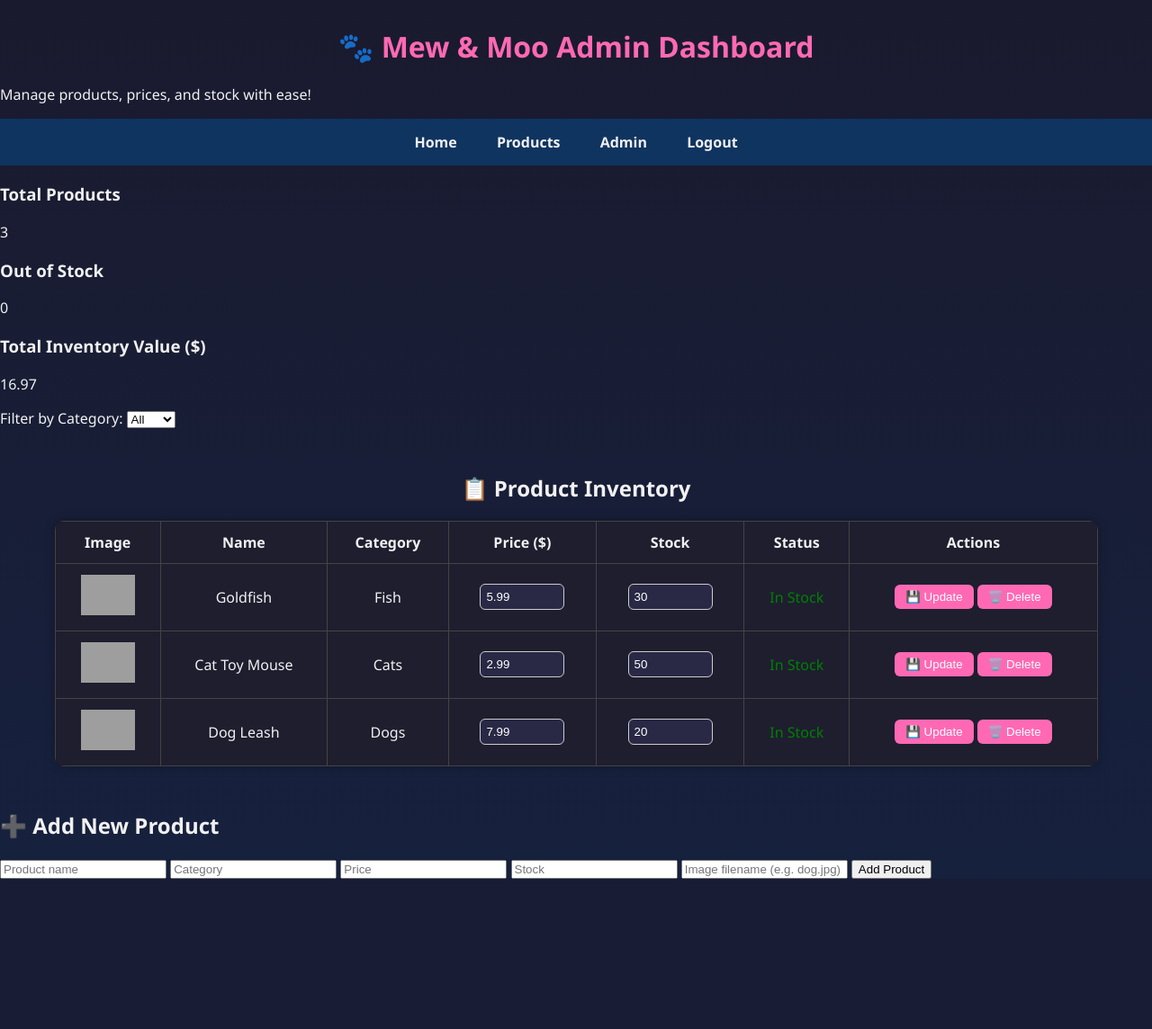
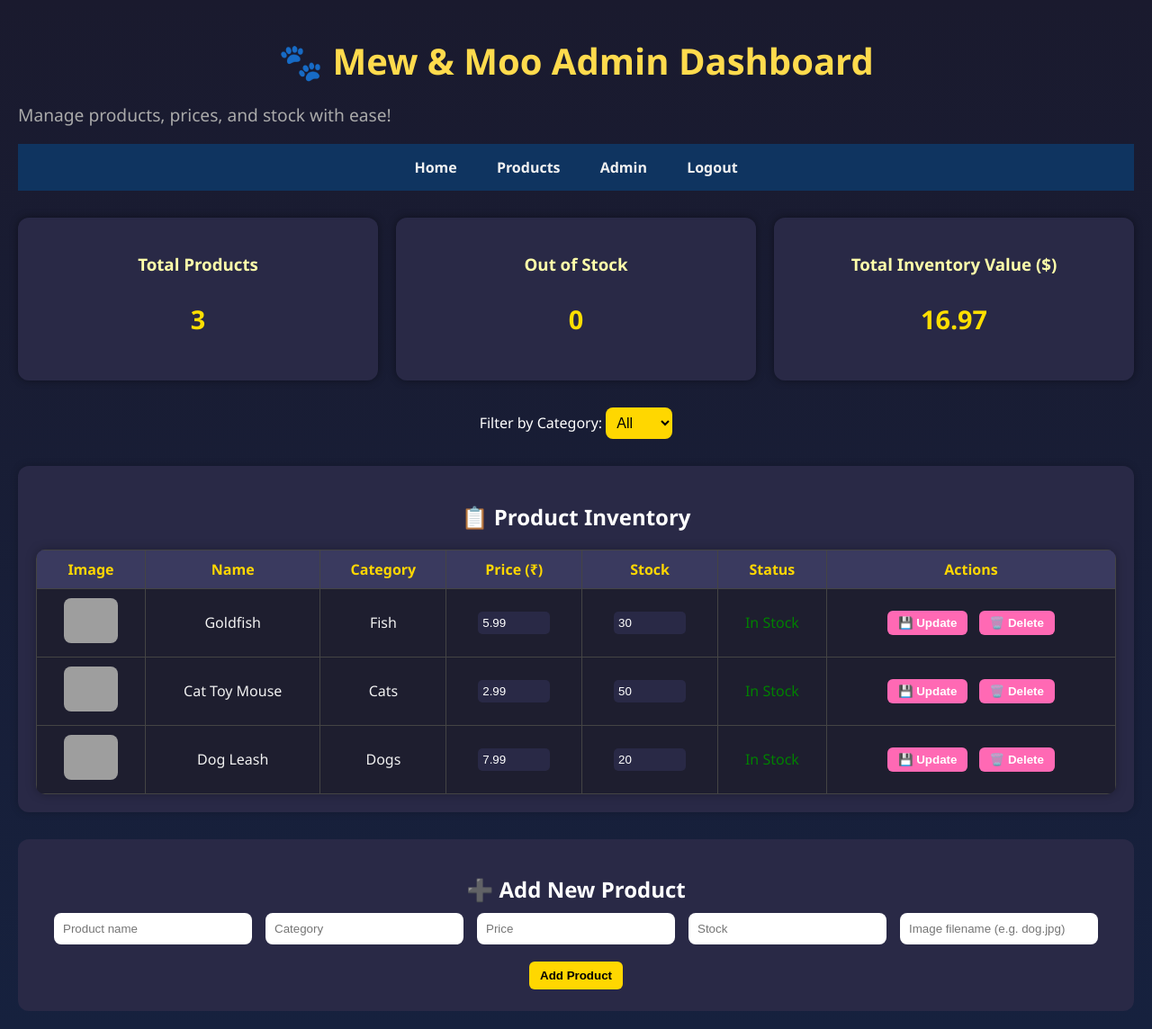
Before and after one commit to VRahul98/mew-moo, a Flask app: page /admin in a window 1280 px wide. Shown: the whole page at 90% size. Before the commit the page ends 977 px from the top, so only its background shows below. Run offline with Flask 3, Linux system fonts and the light colour scheme; the visitor is signed in with stand-in values (Sample User, id 1); grey boxes are pictures that could not be loaded.

Commit message:
Upgraded admin layout and changed currency to rupees

```diff
--- a/static/css/style.css
+++ b/static/css/style.css
@@ -477,3 +477,249 @@ footer {
 .admin-table button:hover {
     background-color: #ff1493;
 }
+.admin-dashboard {
+    background-color: #292946;
+    padding: 20px;
+    color: #f1f1f1;
+    margin: 20px;
+    border-radius: 10px;
+    text-align: center;
+}
+
+.dashboard-cards {
+    display: flex;
+    justify-content: center;
+    gap: 30px;
+    flex-wrap: wrap;
+}
+
+.card-summary {
+    background-color: #1e1e2f;
+    padding: 20px;
+    border-radius: 12px;
+    box-shadow: 0 0 10px #0005;
+    min-width: 150px;
+}
+
+.card-summary h3 {
+    margin-bottom: 10px;
+    color: #ff69b4;
+}
+.admin-title {
+  font-size: 2rem;
+  color: #ffd700;
+  text-align: center;
+  margin-top: 20px;
+}
+
+.admin-section {
+  background: #292946;
+  padding: 20px;
+  border-radius: 12px;
+  margin: 20px 0;
+  box-shadow: 0 0 10px #0003;
+  color: #fff;
+}
+
+.flashes li {
+  background: #ffdfba;
+  padding: 10px;
+  margin: 5px;
+  border-radius: 5px;
+}
+/* General Reset */
+body {
+  margin: 0;
+  font-family: 'Segoe UI', sans-serif;
+  background-color: #1e1e2f;
+  color: #fff;
+  padding: 20px;
+}
+
+h1, h2, h3 {
+  text-align: center;
+}
+
+a {
+  color: #ffd700;
+  text-decoration: none;
+  margin: 0 10px;
+}
+
+a:hover {
+  text-decoration: underline;
+}
+
+/* Flash messages */
+.flashes {
+  list-style: none;
+  padding: 0;
+  margin: 10px auto;
+  text-align: center;
+}
+
+.flashes li {
+  background-color: #ffb347;
+  padding: 12px;
+  border-radius: 8px;
+  margin-bottom: 10px;
+  color: #000;
+  font-weight: bold;
+}
+
+/* Navbar */
+.main-nav {
+  text-align: center;
+  margin-bottom: 30px;
+}
+
+.admin-title {
+  font-size: 2.5rem;
+  margin-bottom: 5px;
+  color: #ffdb4d;
+}
+
+.admin-tagline {
+  font-size: 1.2rem;
+  color: #aaa;
+}
+
+/* Dashboard Cards */
+.dashboard-cards {
+  display: flex;
+  justify-content: space-around;
+  flex-wrap: wrap;
+  margin: 30px 0;
+  gap: 20px;
+}
+
+.card-summary {
+  background-color: #292946;
+  padding: 20px;
+  border-radius: 12px;
+  box-shadow: 0 0 10px #0006;
+  text-align: center;
+  flex: 1;
+  min-width: 180px;
+}
+
+.card-summary h3 {
+  color: #ffa;
+}
+
+.card-summary p {
+  font-size: 1.8rem;
+  font-weight: bold;
+  color: #ffdf00;
+}
+
+/* Filter Dropdown */
+.filter-section {
+  text-align: center;
+  margin: 20px 0;
+}
+
+#categoryFilter {
+  padding: 8px;
+  font-size: 1rem;
+  border-radius: 8px;
+  border: none;
+  background-color: #ffd700;
+  color: #000;
+}
+
+/* Table Styling */
+.admin-section {
+  margin: 30px 0;
+  padding: 20px;
+  background-color: #292946;
+  border-radius: 12px;
+}
+
+.admin-table {
+  width: 100%;
+  border-collapse: collapse;
+  margin-top: 10px;
+}
+
+.admin-table th, .admin-table td {
+  padding: 10px;
+  text-align: center;
+  border-bottom: 1px solid #444;
+}
+
+.admin-table th {
+  background-color: #3a3a5f;
+  color: #ffd700;
+}
+
+.admin-table input {
+  padding: 5px;
+  width: 70px;
+  border-radius: 5px;
+  border: none;
+}
+
+.admin-table img {
+  height: 50px;
+  border-radius: 8px;
+}
+
+/* Buttons */
+button {
+  background-color: #ffd700;
+  color: #000;
+  padding: 8px 12px;
+  margin: 4px;
+  border: none;
+  border-radius: 6px;
+  cursor: pointer;
+  font-weight: bold;
+}
+
+button:hover {
+  background-color: #ffc107;
+}
+
+/* Add Product Form */
+.add-product {
+  background-color: #292946;
+  padding: 20px;
+  border-radius: 12px;
+}
+
+.add-product h2 {
+  margin-bottom: 10px;
+  text-align: center;
+}
+
+.add-form {
+  display: flex;
+  flex-wrap: wrap;
+  justify-content: center;
+  gap: 15px;
+}
+
+.add-form input {
+  padding: 10px;
+  border-radius: 8px;
+  border: none;
+  width: 200px;
+}
+
+/* Responsive Design */
+@media screen and (max-width: 768px) {
+  .dashboard-cards {
+    flex-direction: column;
+    align-items: center;
+  }
+
+  .add-form {
+    flex-direction: column;
+    align-items: center;
+  }
+
+  .admin-table th, .admin-table td {
+    font-size: 14px;
+  }
+}
--- a/templates/admin.html
+++ b/templates/admin.html
@@ -61,7 +61,7 @@
           <th>Image</th>
           <th>Name</th>
           <th class="category-cell">Category</th>
-          <th>Price ($)</th>
+          <th>Price (₹)</th>
           <th>Stock</th>
           <th>Status</th>
           <th>Actions</th>
```
